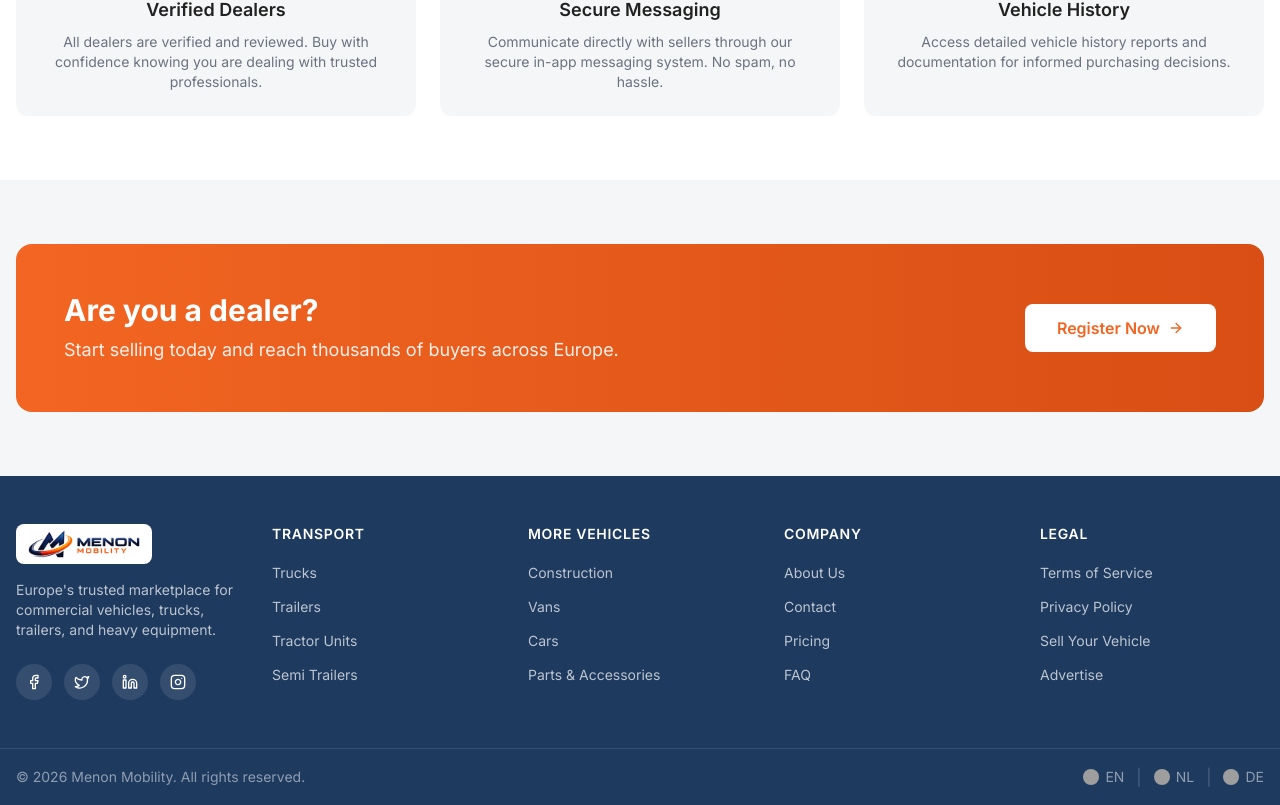
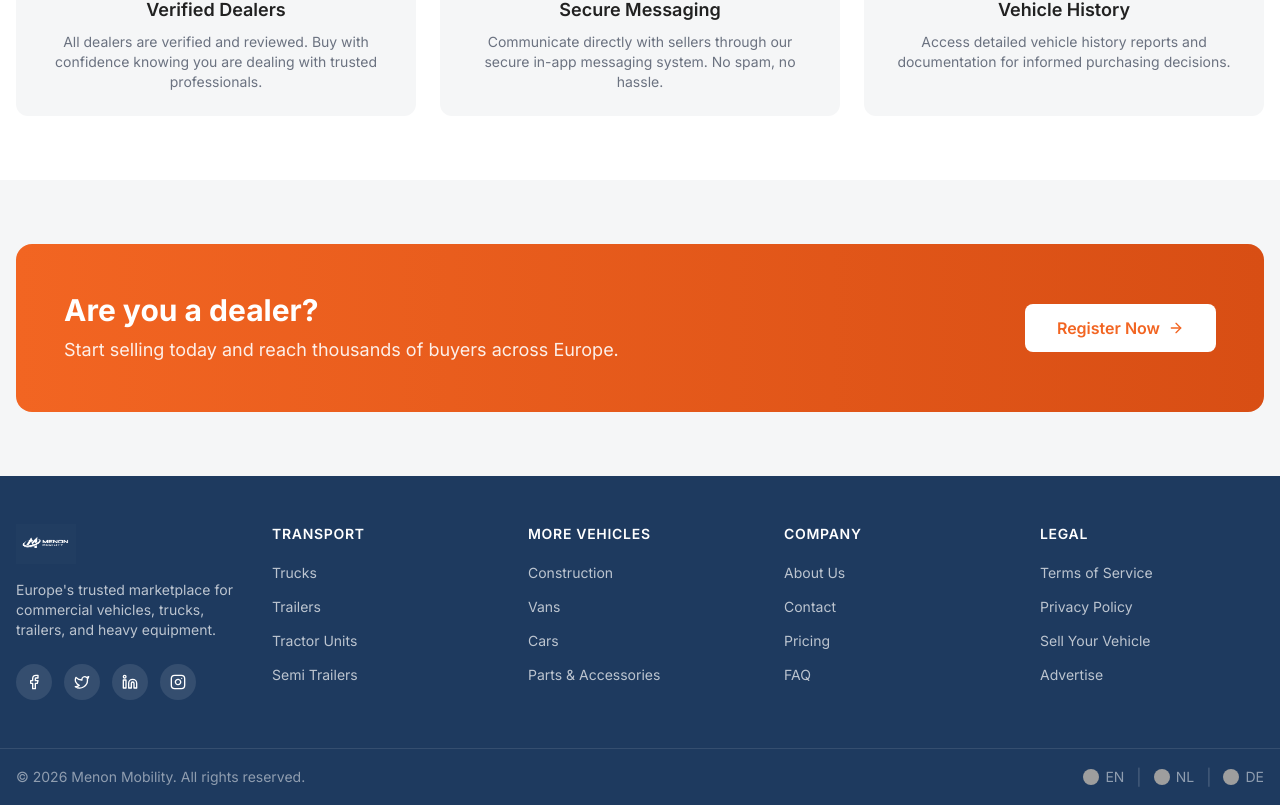
Before and after one commit to parishyparijal/MenonMobility, a Next.js app in the folder apps/web/: page / in a window 1280 px wide. Shown: the part 2072-2877 px from the top of the page. Built offline with nearby package versions, Linux system fonts and the light colour scheme; no server answers; grey boxes are pictures that could not be loaded.

Commit message:
Add white monochrome logo to footer and admin sidebar
Remove black background from monochrome logo PNG, use transparent
white version in footer and admin sidebar instead of colored logo
on white pill background.

```diff
--- a/apps/web/src/components/layout/admin-sidebar.tsx
+++ b/apps/web/src/components/layout/admin-sidebar.tsx
@@ -75,9 +75,9 @@ export function AdminSidebar({ isOpen, onClose }: AdminSidebarProps) {
         <div className="flex items-center justify-between h-16 px-5 border-b border-white/10">
           <Link href="/admin" className="flex items-center gap-2">
             <img
-              src="/logo.png"
+              src="/logo-white.png"
               alt="Menon Mobility"
-              className="h-9 w-auto object-contain bg-white rounded-lg px-2 py-1"
+              className="h-9 w-auto object-contain"
             />
             <span className="text-[10px] uppercase tracking-wider text-accent-400 font-semibold bg-accent-500/20 px-1.5 py-0.5 rounded">
               Admin
--- a/apps/web/src/components/layout/footer.tsx
+++ b/apps/web/src/components/layout/footer.tsx
@@ -90,9 +90,9 @@ export function Footer() {
           <div className="sm:col-span-2 lg:col-span-1">
             <Link href="/" className="flex items-center mb-4">
               <img
-                src="/logo.png"
+                src="/logo-white.png"
                 alt="Menon Mobility"
-                className="h-10 w-auto object-contain bg-white rounded-lg px-3 py-1.5"
+                className="h-10 w-auto object-contain"
               />
             </Link>
             <p className="text-sm text-white/70 mb-6 max-w-[240px]">
```
Also changed, not shown: apps/web/public/logo-white.png (added).
